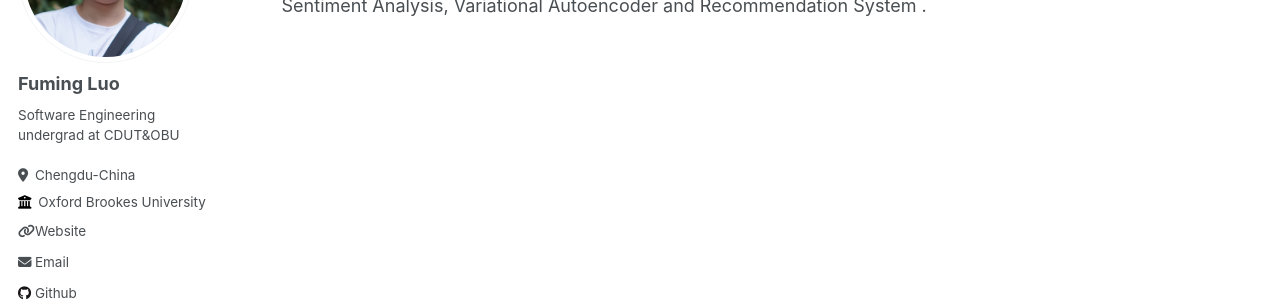
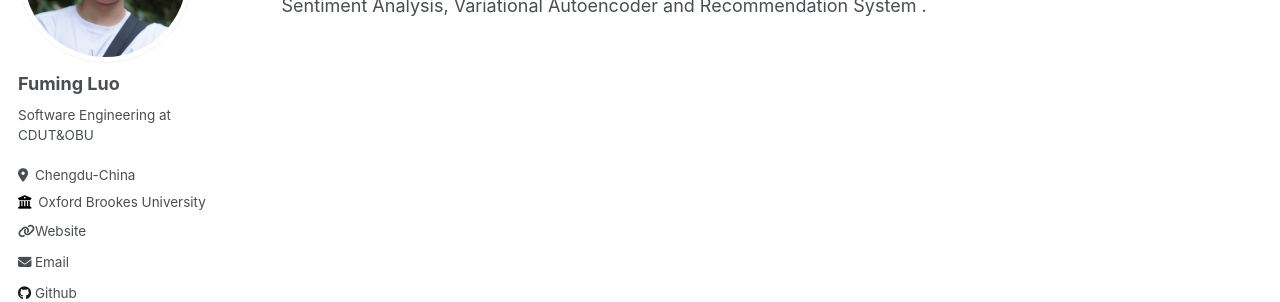
Before and after one commit to BullshiArtist/BullshiArtist.github.io, a Jekyll site: the page built from _pages/about.md, in a window 1280 px wide. Shown: the part 198-500 px from the top of the page. Built offline with Jekyll 4.4.1, drawn with Linux system fonts in a browser that asks for light colours.

Commit message:
Update _config.yml

```diff
--- a/_config.yml
+++ b/_config.yml
@@ -25,7 +25,7 @@ author:
   avatar           : "profile.jpg"
   name             : "Fuming Luo"
   pronouns         : # example: "she/her"
-  bio              : "Software Engineering undergrad at CDUT&OBU"
+  bio              : "Software Engineering at CDUT&OBU"
   location         : "Chengdu-China"
   employer         : "Oxford Brookes University"
   uri              : "https://calvin.020702.xyz"
```
